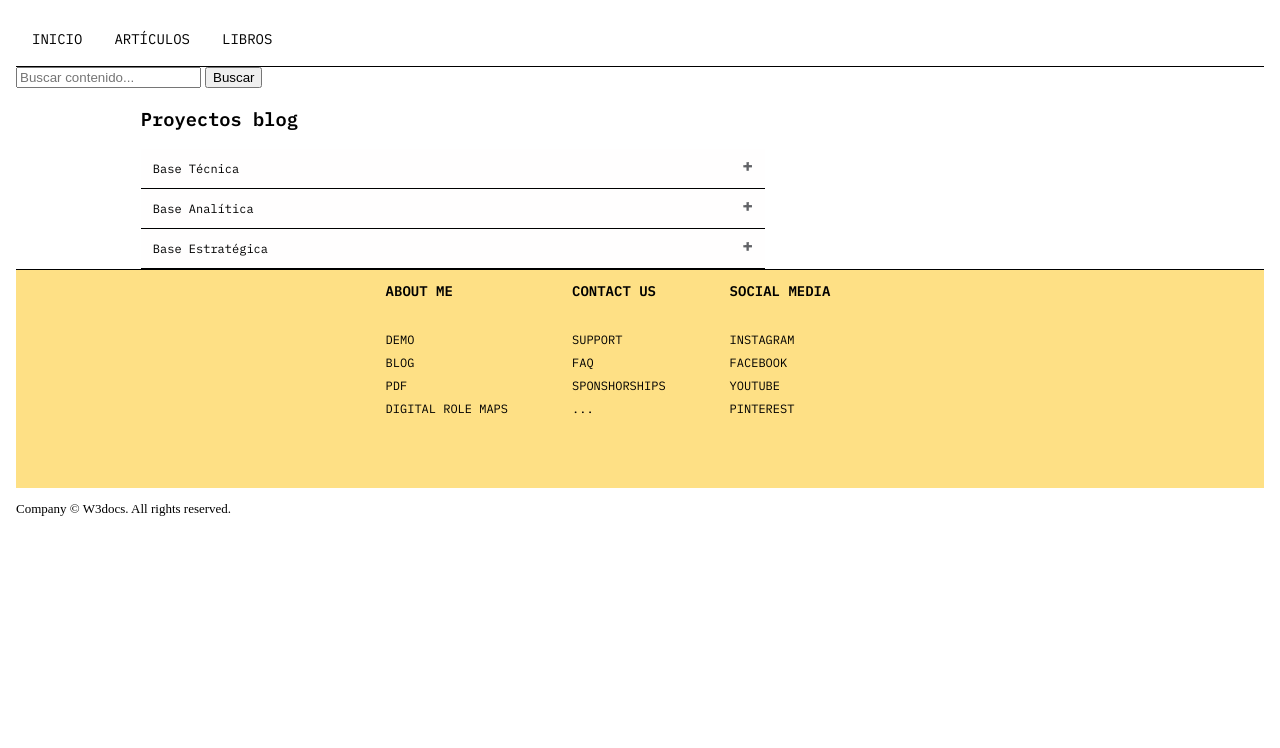
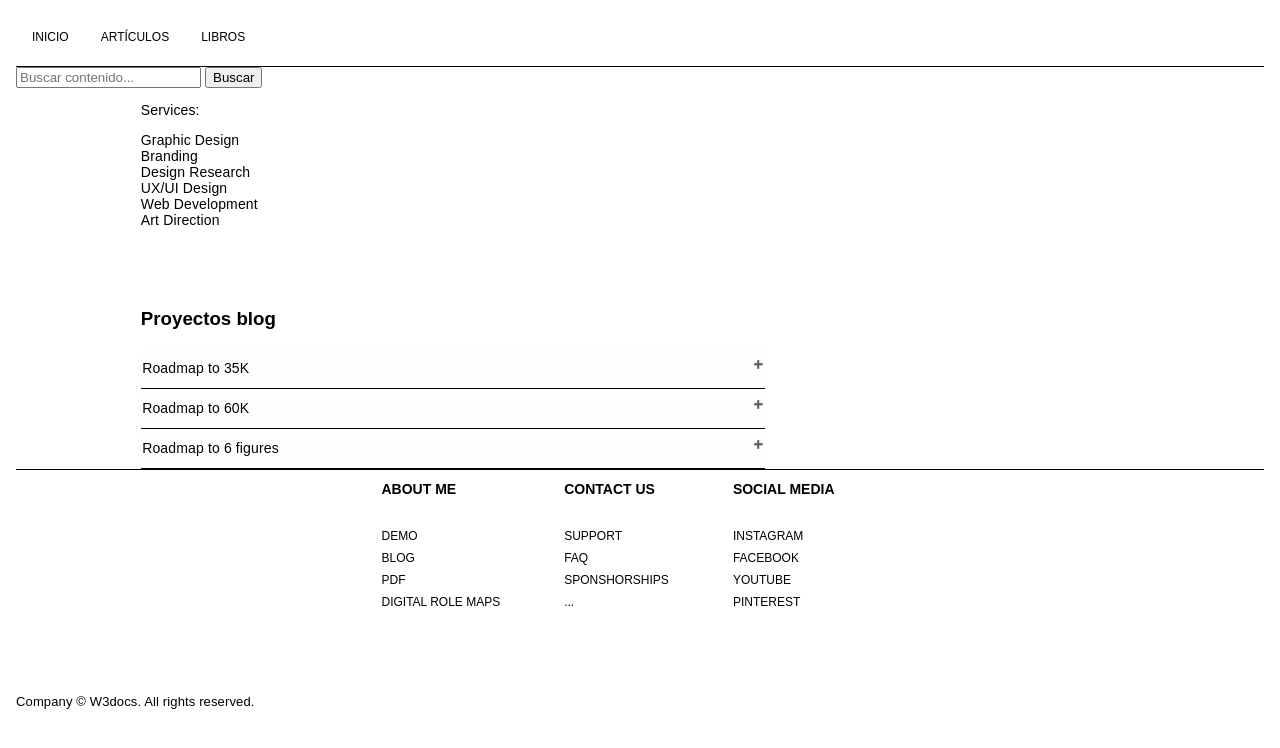
Before and after one commit to ManuData/blog_penv, a Django app: page /blog/ in a window 1280 px wide. Shown: the top 748 px of the page. Run offline with Django 4.2, Linux system fonts and the light colour scheme; some web fonts are replaced.

Commit message:
Change homepage

```diff
--- a/mysite/blog/static/blog/base.css
+++ b/mysite/blog/static/blog/base.css
@@ -12,7 +12,9 @@ body{
   nav{
       position:sticky;
       top:0;
-      font-family: "IBM Plex Mono", monospace;
+      font-family: 'Neue Haas Grotesk Text Std', sans-serif;
+
+
 
 
     }
@@ -40,7 +42,7 @@ body{
       text-align: center;
       padding: 14px 16px;
       text-decoration: none;
-      font-size: 14px;
+      font-size: 12px;
     }
    /* Create a right-aligned (split) link inside the navigation bar */
     .topnav a.buttonMenu {
@@ -134,8 +136,8 @@ body{
 
         padding-bottom: 4rem;
         border-top: 1px solid black;
-        font-family: "IBM Plex Mono", monospace;
-        background-color: #fee085;
+        font-family: 'Neue Haas Grotesk Text Std', sans-serif;
+        background-color: white;
         /*margin-top: 10px;*/
       }
       .footer{
@@ -207,8 +209,8 @@ body{
 
         padding-bottom: 4rem;
         border-top: 1px solid black;
-        font-family: "IBM Plex Mono", monospace;
-        background-color: #fee085;
+        font-family: 'Neue Haas Grotesk Text Std', sans-serif;
+        background-color:white;
       }
       .footer{
         width:80%;
--- a/mysite/blog/static/blog/index.css
+++ b/mysite/blog/static/blog/index.css
@@ -18,16 +18,55 @@
 
       /* Style the buttons that are used to open and close the accordion panel */
 
-.accordion-test h3{
+ h1{
   font-family: "IBM Plex Mono", monospace;
   margin-left:10%;
+
+ }
+
+ section{
+  margin-bottom: 5rem;
+ }
+
+section p{
+  font-family: 'Neue Haas Grotesk Text Std', sans-serif;
+  margin-left:10%;
+  font-size: 14px;
+  letter-spacing: .01em;
+
+
+}
+ .mb1{
+  font-family: 'Neue Haas Grotesk Text Std', sans-serif;
+  letter-spacing: .01em;
+  margin-left:10%;
+  font-size: 14px;
+
+ }
+
+h3{
+  margin-left:10%;
+  font-family: 'Neue Haas Grotesk Text Std', sans-serif;
+
+}
+p{
+  font-family: 'Neue Haas Grotesk Text Std', sans-serif;
+  letter-spacing: .01em;
+  font-size: 13px;
+
+}
+
+.accordion-test{
+  font-family: 'Neue Haas Grotesk Text Std', sans-serif;
+  margin-left:0%;
+  font-size: 14px;
 
 }
 .accordion {
   background-color: rgb(255, 254, 254);
   color:black;
   cursor: pointer;
-  padding: 1em;
+  padding: 0.1em;
   width: 50%;
   height: 40px;
   text-align: left;
@@ -35,9 +74,11 @@
   outline: none;
   transition: 0.4s;
   border-bottom: 0.5px solid;
-  font-family: "IBM Plex Mono", monospace;
-  font-size:12px;
+  font-family: 'Neue Haas Grotesk Text Std', sans-serif;
+  font-size:14px;
   margin-left:10%;
+  letter-spacing: .01em;
+
 
 
 }
--- a/mysite/blog/templates/blog/base.html
+++ b/mysite/blog/templates/blog/base.html
@@ -10,11 +10,13 @@
     {%block header%}
     <script src="https://ajax.googleapis.com/ajax/libs/jquery/3.6.3/jquery.min.js"></script>
     <link rel="stylesheet" href="https://cdnjs.cloudflare.com/ajax/libs/font-awesome/4.7.0/css/font-awesome.min.css">
+    <link href="https://fonts.cdnfonts.com/css/neue-haas-grotesk-text-std" rel="stylesheet">
     <link rel="preconnect" href="https://fonts.gstatic.com" crossorigin>
     <link href="https://fonts.googleapis.com/css2?family=Gantari:ital,wght@0,100;0,200;0,300;0,400;0,500;0,600;0,700;0,800;0,900;1,100;1,200;1,300;1,400;1,900&family=IBM+Plex+Mono:ital,wght@0,100;0,200;0,300;0,400;0,500;0,600;1,100;1,200&family=Montserrat:ital,wght@0,100;0,300;0,500;0,600;0,700;0,800;1,600&family=Noto+Serif+JP:wght@200;300;400;500;600;700;900&family=Poppins:wght@300;400;500;600&family=Roboto+Mono:ital,wght@0,100;0,200;0,300;0,400;0,500;0,600;0,700;1,100;1,200;1,300;1,400;1,500;1,600;1,700&family=Roboto:wght@100;500;700&display=swap" rel="stylesheet">
     <link rel="stylesheet" {% block header-indexcss %}{% endblock %}>
     <link rel="stylesheet" {% block header-articlecss %}{% endblock %}>
     <link rel="stylesheet" {% block header-articlescss %}{% endblock %}>
+
 
 
      <!-- Google Tag Manager -->
--- a/mysite/blog/templates/blog/index.html
+++ b/mysite/blog/templates/blog/index.html
@@ -7,24 +7,46 @@
 {%block content%}
 
 
+<section>
+  <p>Services:</p>
+  <div>
+    <div class="mb1">
+      <div>Graphic Design</div>
+      <div>Branding</div>
+      <div>Design Research</div>
+      <div>UX/UI Design</div>
+      <div>Web Development</div>
+      <div>Art Direction</div>
+    </div>
+  </div>
+</section>
 
-
-
+            <h3>Proyectos blog</h3>
              <div class="accordion-test">
-                <h3>Proyectos blog</h3>
 
                 <!--Seccion base técnica-->
 
-                <button class="accordion">Base Técnica</button>
+                <button class="accordion">Roadmap to 35K</button>
                 <div class="panel">
 
 
                     <a href='{{ article.get_absolute_url }}'> <p>test</p></a>
+
+                   <!-- Box 1-->
+                    <div class="blog-box">
+                      <!-- Img-->
+                      <div class="blog-img">
+                          <img src="{% static 'blog/images/coche.jpeg' %}" alt="">
+                      </div>
+                      <p>This is a test that is important to check if the text make sense</p>
+
+                </div>
+
                 </div>
 
                 <!--Seccion base analítica-->
 
-                <button class="accordion">Base Analítica</button>
+                <button class="accordion">Roadmap to 60K</button>
                 <div class="panel">
 
                     <a href='{{ article.get_absolute_url }}'> <p>test</p></a>
@@ -34,7 +56,7 @@
 
                 <!--Seccion base estratégica-->
 
-                <button class="accordion">Base Estratégica</button>
+                <button class="accordion">Roadmap to 6 figures</button>
                 <div class="panel">
 
                     <a href='{{ article.get_absolute_url }}'> <p>test</p></a>
```
Also changed, not shown: other parts of mysite/blog/static/blog/index.css (+59 -1 lines).
